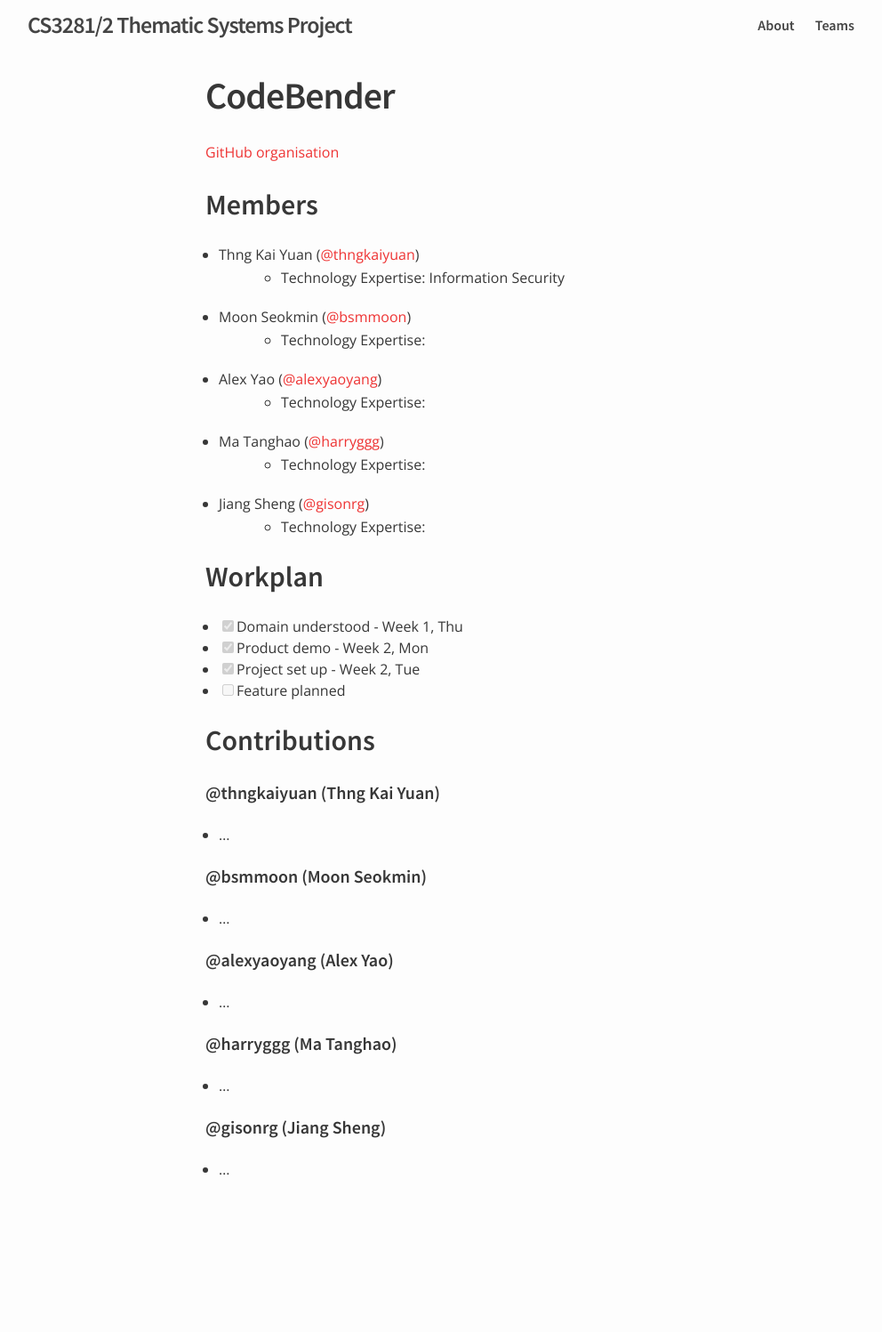
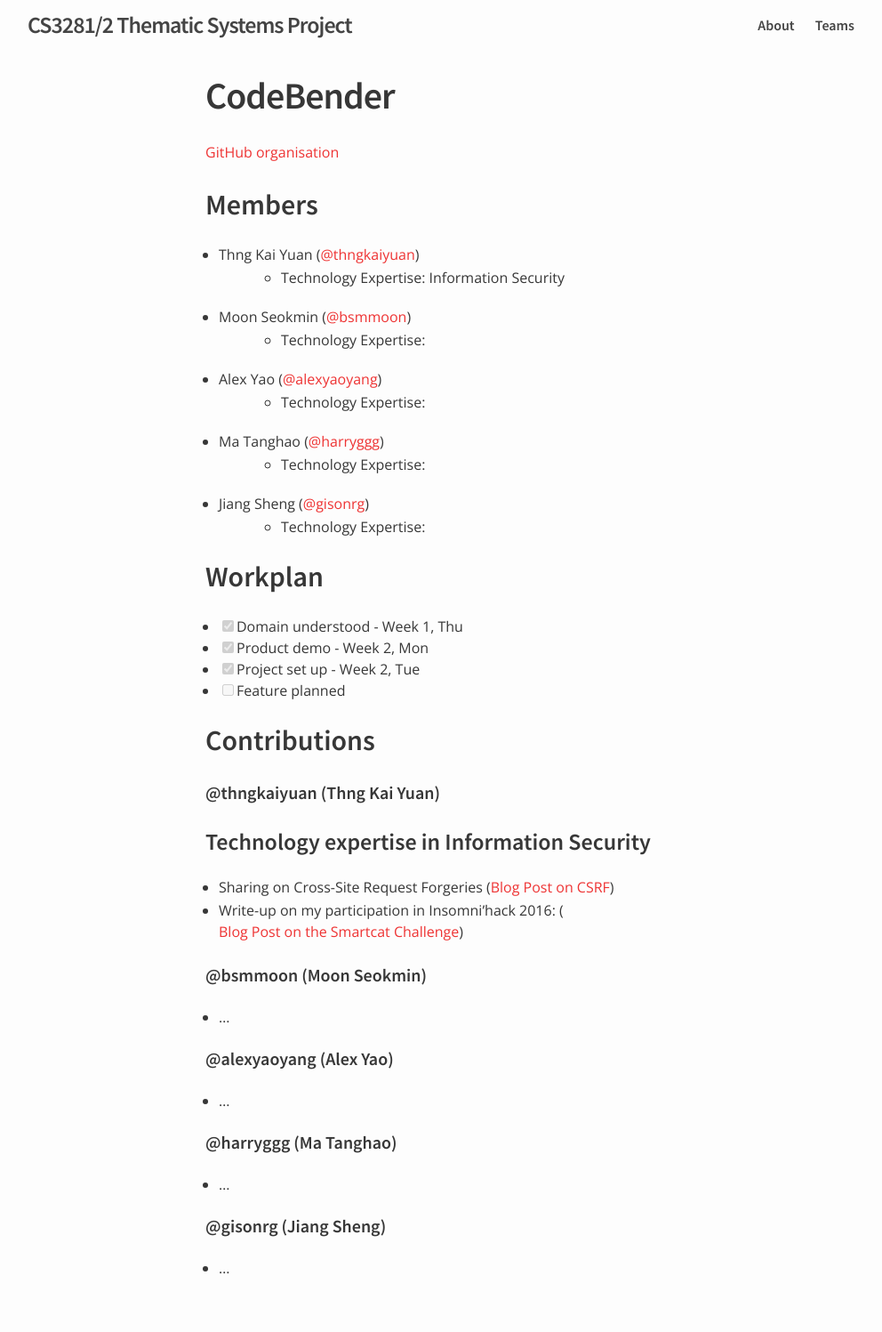
Before and after one commit to nus-oss/cs3281-AY1516S2-website, a Jekyll site: the page built from teams/codebender.md, in a window 1280 px wide. Shown: the whole page at 89% size, without its empty margins (139-1131 px from the left). Built offline with Jekyll 4.4.1, drawn with Linux system fonts in a browser that asks for light colours; before the commit the page ends 1386 px from its top, so only the background shows below that.

Commit message:
Add progress on Kai Yuan's technology expertise

```diff
--- a/teams/codebender.md
+++ b/teams/codebender.md
@@ -27,7 +27,9 @@ permalink: /teams/codebender/
 ## Contributions
 
 #### @thngkaiyuan (Thng Kai Yuan)
-* ...
+### Technology expertise in Information Security
+ * Sharing on Cross-Site Request Forgeries ([Blog Post on CSRF](http://cs3281-2.blogspot.sg/2016/01/cross-site-request-forgeries-csrf.html))
+ * Write-up on my participation in Insomni'hack 2016: ([Blog Post on the Smartcat Challenge](http://cs3281-2.blogspot.sg/2016/01/te-insomnihack-2016-teaser-smartcat-web.html))
 
 #### @bsmmoon (Moon Seokmin)
 * ...
```
